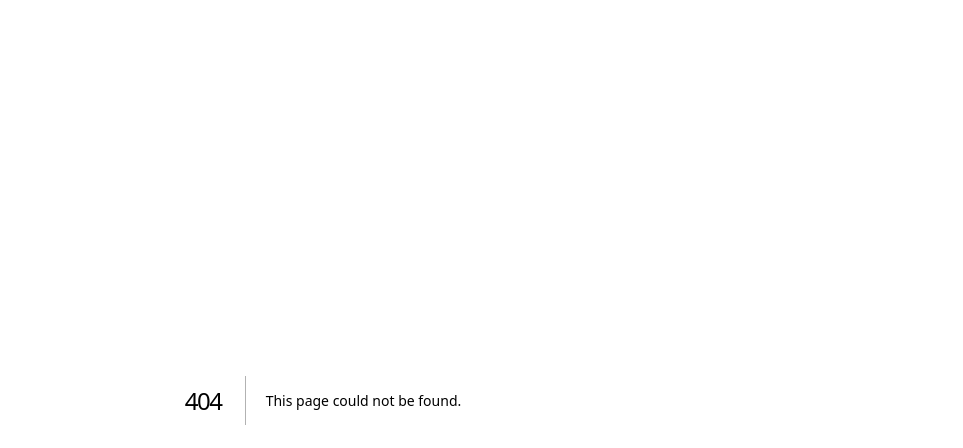
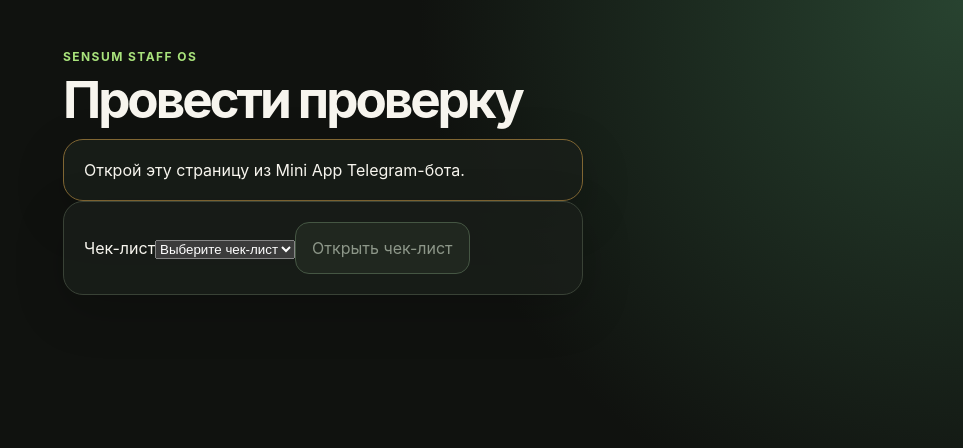
Before and after one commit to b64n5qwmmh-stack/sensuous, a Next.js app: page /check in a window 1280 px wide. Before the commit this address had no page. Shown: the top 448 px of the page, without its empty margins (317-1280 px from the left). Built offline with nearby package versions, Linux system fonts and the light colour scheme.

Commit message:
Add secure inspection workflow

```diff
--- /dev/null
+++ b/src/app/check/page.tsx
@@ -0,0 +1,108 @@
+"use client";
+
+import { useEffect, useState } from "react";
+
+type Option = { typeId: string; typeName: string; employees: { id: string; name: string }[] };
+type Question = { id: string; text: string };
+
+declare global {
+  interface Window {
+    Telegram?: { WebApp?: { initData: string; ready(): void; expand(): void } };
+  }
+}
+
+export default function CheckPage() {
+  const [options, setOptions] = useState<Option[]>([]);
+  const [pick, setPick] = useState("");
+  const [target, setTarget] = useState("");
+  const [questions, setQuestions] = useState<Question[]>([]);
+  const [answers, setAnswers] = useState<Record<string, string>>({});
+  const [message, setMessage] = useState("");
+  const [loading, setLoading] = useState(true);
+  const [saving, setSaving] = useState(false);
+  const initData = typeof window === "undefined" ? "" : window.Telegram?.WebApp?.initData ?? "";
+  const option = options.find((item) => item.typeId === pick);
+
+  useEffect(() => {
+    const app = window.Telegram?.WebApp;
+    app?.ready();
+    app?.expand();
+    if (!initData) {
+      setMessage("Открой эту страницу из Mini App Telegram-бота.");
+      setLoading(false);
+      return;
+    }
+    fetch(`/api/inspection?initData=${encodeURIComponent(initData)}`)
+      .then(async (response) => ({ ok: response.ok, body: await response.json() }))
+      .then(({ ok, body }) => {
+        if (!ok) throw new Error(body.error ?? "Не удалось загрузить доступ.");
+        setOptions(body.options ?? []);
+        if (!(body.options ?? []).length) setMessage("Для вашей роли пока нет доступных проверок.");
+      })
+      .catch((error) => setMessage(error instanceof Error ? error.message : "Не удалось загрузить проверки."))
+      .finally(() => setLoading(false));
+  }, [initData]);
+
+  async function openChecklist() {
+    if (!pick || !target) return;
+    setMessage("");
+    const response = await fetch(`/api/inspection?initData=${encodeURIComponent(initData)}&typeId=${encodeURIComponent(pick)}`);
+    const body = await response.json();
+    if (!response.ok) {
+      setMessage(body.error ?? "Не удалось открыть чек-лист.");
+      return;
+    }
+    const loaded = body.questions as Question[];
+    setQuestions(loaded);
+    setAnswers(Object.fromEntries(loaded.map((question) => [question.id, ""])));
+  }
+
+  async function submit() {
+    if (questions.some((question) => !answers[question.id])) {
+      setMessage("Оцените каждый пункт или выберите Skip.");
+      return;
+    }
+    setSaving(true);
+    const response = await fetch("/api/inspection", {
+      method: "POST",
+      headers: { "content-type": "application/json" },
+      body: JSON.stringify({ initData, targetId: target, typeId: pick, answers }),
+    });
+    const body = await response.json();
+    setSaving(false);
+    if (!response.ok) {
+      setMessage(body.error ?? "Не удалось сохранить проверку.");
+      return;
+    }
+    setMessage(`Проверка сохранена: ${body.percent}%.`);
+    setQuestions([]);
+    setAnswers({});
+    setTarget("");
+  }
+
+  return <main>
+    <p className="eyebrow">SENSUM STAFF OS</p>
+    <h1>Провести проверку</h1>
+    {message && <section className="card warning">{message}</section>}
+    {loading ? <section className="card">Загружаем доступные проверки…</section> : <section className="card">
+      <label>Чек-лист
+        <select value={pick} onChange={(event) => { setPick(event.target.value); setTarget(""); setQuestions([]); setAnswers({}); }}>
+          <option value="">Выберите чек-лист</option>
+          {options.map((item) => <option key={item.typeId} value={item.typeId}>{item.typeName}</option>)}
+        </select>
+      </label>
+      {option && <label>Сотрудник
+        <select value={target} onChange={(event) => { setTarget(event.target.value); setQuestions([]); setAnswers({}); }}>
+          <option value="">Выберите сотрудника</option>
+          {option.employees.map((employee) => <option key={employee.id} value={employee.id}>{employee.name}</option>)}
+        </select>
+      </label>}
+      <button onClick={openChecklist} disabled={!pick || !target}>Открыть чек-лист</button>
+      {questions.map((question, index) => <div className="question" key={question.id}>
+        <p><strong>{index + 1}. {question.text}</strong></p>
+        <div className="scores">{["1", "2", "3", "4", "5", "Skip"].map((score) => <button className={answers[question.id] === score ? "selected" : ""} key={score} onClick={() => setAnswers({ ...answers, [question.id]: score })}>{score}</button>)}</div>
+      </div>)}
+      {questions.length > 0 && <button onClick={submit} disabled={saving}>{saving ? "Сохраняем…" : "Завершить проверку"}</button>}
+    </section>}
+  </main>;
+}
```
